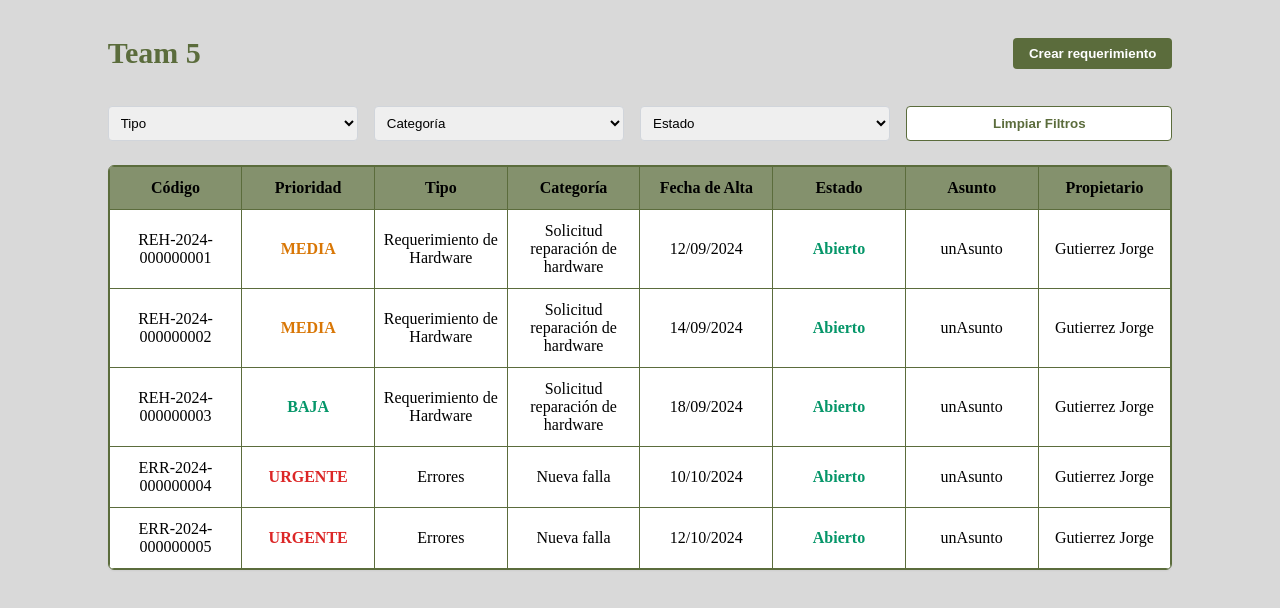
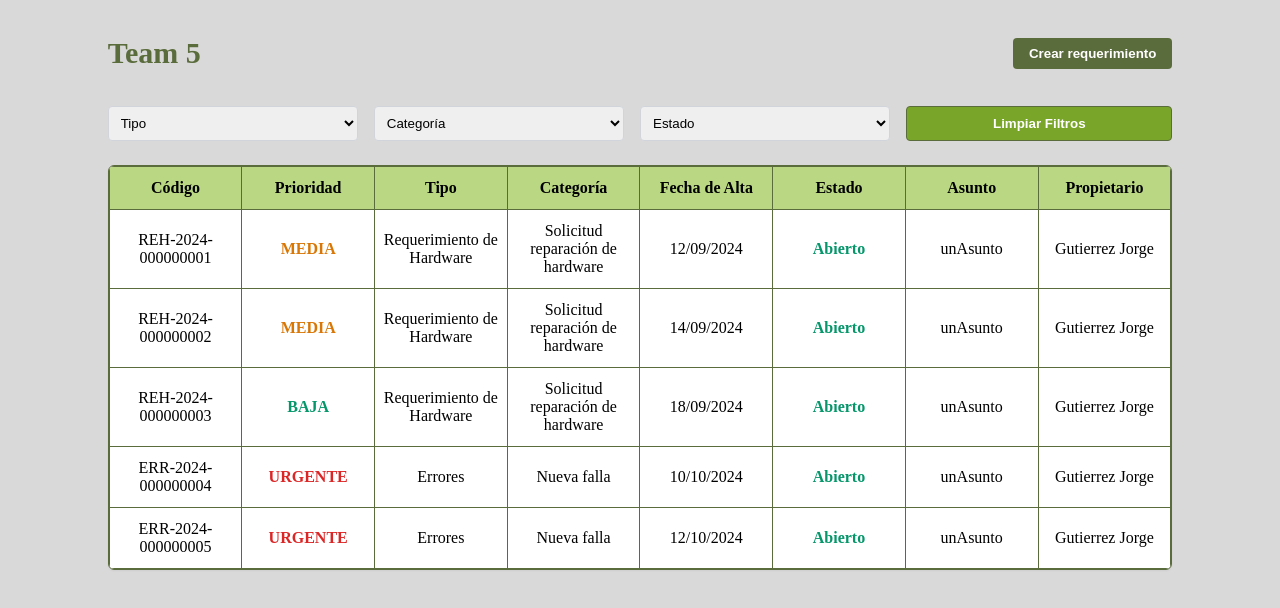
Before and after one commit to cambaccarini/FrontDise-o, a React (Create React App) app: page /tabla-requerimientos in a window 1280 px wide. Shown: the top 608 px of the page. Built offline with nearby package versions, Linux system fonts and the light colour scheme.

Commit message:
colores como el figma

```diff
--- a/src/tabla-requerimientos.css
+++ b/src/tabla-requerimientos.css
@@ -50,8 +50,8 @@
   flex: 1;
   min-width: 200px;
   border: 1px solid #5B6C3C;
-  color: #5B6C3C;
-  background-color: white;
+  color: white;
+  background-color: #79A629;
 }
 
 .clear-filters:hover {
@@ -86,7 +86,7 @@ td {
 }
 
 th {
-  background-color: #5b6c3cbe;
+  background-color: #BAD883;
   font-weight: bold;
   color: black;
   cursor: pointer;
```
